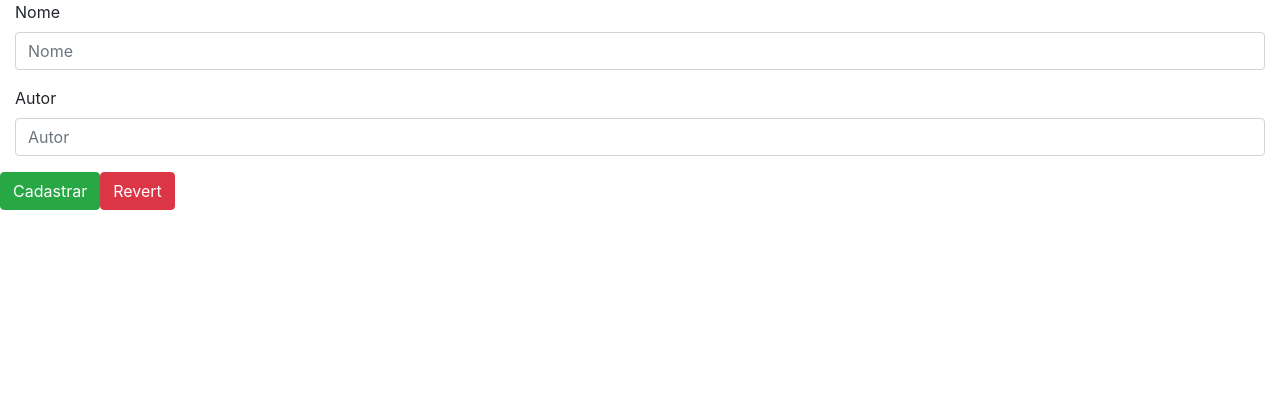
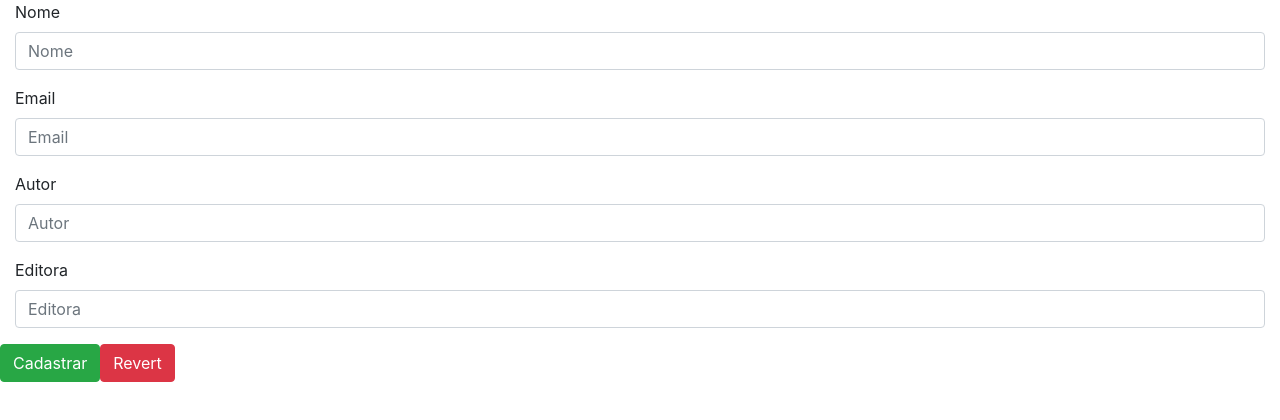
Before and after one commit to rafaelvicio/angular-form, an Angular app: page / in a window 1280 px wide. Shown: the top 420 px of the page. Built offline with nearby package versions, Linux system fonts and the light colour scheme.

Commit message:
Ajuste validação

```diff
--- a/src/app/livro/livro/livro.component.html
+++ b/src/app/livro/livro/livro.component.html
@@ -10,6 +10,30 @@
 
       <app-mensagem-erro [mostrarErro]="verificaValidTouched('nome')" msgErro="Nome é obrigatório.">
       </app-mensagem-erro>
+
+      <app-mensagem-erro [mostrarErro]="verificaTamanhoMinimoInvalido('nome')" msgErro="Tamanho minino de 3 caracteres">
+      </app-mensagem-erro>
+
+      <app-mensagem-erro [mostrarErro]="verificaTamanhoMaximoInvalido('nome')" msgErro="Tamanho maximo de 10 caracteres">
+      </app-mensagem-erro>
+
+    </div>
+  </div>
+
+  <div class="form-group" [ngClass]="aplicaCssErro('email')">
+    <div class="col-sm-12">
+      <label for="email" class="control-label">Email</label>
+    </div>
+
+    <div class="col-sm-12">
+      <input type="email" class="form-control" formControlName="email" id="email" placeholder="Email">
+
+      <app-mensagem-erro [mostrarErro]="verificaValidTouched('email')" msgErro="Email é obrigatório.">
+      </app-mensagem-erro>
+
+      <app-mensagem-erro [mostrarErro]="verificaEmailInvalido('email')" msgErro="Email inválido.">
+      </app-mensagem-erro>
+
     </div>
   </div>
 
@@ -24,8 +48,22 @@
       <app-mensagem-erro [mostrarErro]="verificaValidTouched('autor')" msgErro="Autor é obrigatório.">
       </app-mensagem-erro>
 
+      <app-mensagem-erro [mostrarErro]="verificaTamanhoMinimoInvalido('autor')" msgErro="Tamanho minino de 3 caracteres">
+      </app-mensagem-erro>
+
       <app-mensagem-erro [mostrarErro]="verificaTamanhoMaximoInvalido('autor')" msgErro="Tamanho maximo de 10 caracteres">
       </app-mensagem-erro>
+
+    </div>
+  </div>
+
+  <div class="form-group" [ngClass]="aplicaCssErro('editora')">
+    <div class="col-sm-12">
+      <label for="editora" class="control-label">Editora</label>
+    </div>
+
+    <div class="col-sm-12">
+      <input type="text" class="form-control" formControlName="editora" id="editora" placeholder="Editora">
     </div>
   </div>
 
--- a/src/app/livro/livro/livro.component.ts
+++ b/src/app/livro/livro/livro.component.ts
@@ -26,28 +26,28 @@ export class LivroComponent implements OnInit {
         Validators.minLength(3),
         Validators.maxLength(10)
       ]],
+      email: [null, [
+        Validators.required,
+        Validators.email
+      ]],
       autor: [null, [
         Validators.required,
         Validators.minLength(3),
         Validators.maxLength(10)
       ]],
-      editora: [null, Validators.required],
-      assuntos: this.fb.array([])
+      editora: [null]
     });
   }
 
-  get assuntos(): FormArray {
-    return this.livroForm.get('assuntos') as FormArray;
-  }
-
-  adicionarAssunto() {
-    this.assuntos.push(this.fb.group(new Assunto()));
-  }
-
   onSubmit() {
-    const livro = this.livroForm.value;
-
-    console.log('Livro: ', livro);
+    console.log(this.livroForm);
+    if (this.livroForm.valid) {
+      console.log('Formulario valido!');
+      const livro = this.livroForm.value;
+    } else {
+      console.log('Formulario não e valido');
+      this.verificaValidacoesForm(this.livroForm);
+    }
   }
 
   limpar() {
@@ -61,21 +61,38 @@ export class LivroComponent implements OnInit {
     );
   }
 
-  verificaTamanhoMaximoInvalido() {
-    const campo = this.livroForm.get('autor');
+  verificaEmailInvalido(campo: string) {
+    const campoForm = this.livroForm.get(campo);
+    if (campoForm.errors) {
+      return campoForm.errors['email'] && campoForm.touched;
+    }
+  }
+
+  verificaTamanhoMinimoInvalido(campo: any) {
     if (campo.errors) {
+      console.log('Tamanho minimo errado');
+      return campo.errors['minlength'] && campo.touched;
+    }
+  }
+
+  verificaTamanhoMaximoInvalido(campo: any) {
+    if (campo.errors) {
+      console.log('Tamanho maximo errado');
       return campo.errors['maxlength'] && campo.touched;
     }
   }
 
-  verificaEmailInvalido() {
-    const campoEmail = this.livroForm.get('email');
-    if (campoEmail.errors) {
-      return campoEmail.errors['email'] && campoEmail.touched;
-    }
+  verificaValidacoesForm(formGroup: FormGroup) {
+    Object.keys(formGroup.controls).forEach(campo => {
+      const controle = formGroup.get(campo);
+      controle.markAsDirty();
+      if (controle instanceof FormGroup) {
+        this.verificaValidacoesForm(controle);
+      }
+    });
   }
 
-  aplicaCssErro(campo) {
+  aplicaCssErro(campo: string) {
     return {
       'has-error': this.verificaValidTouched(campo),
       'has-feedback': this.verificaValidTouched(campo)
```
Lines whose indentation alone changed are shown as unchanged.
